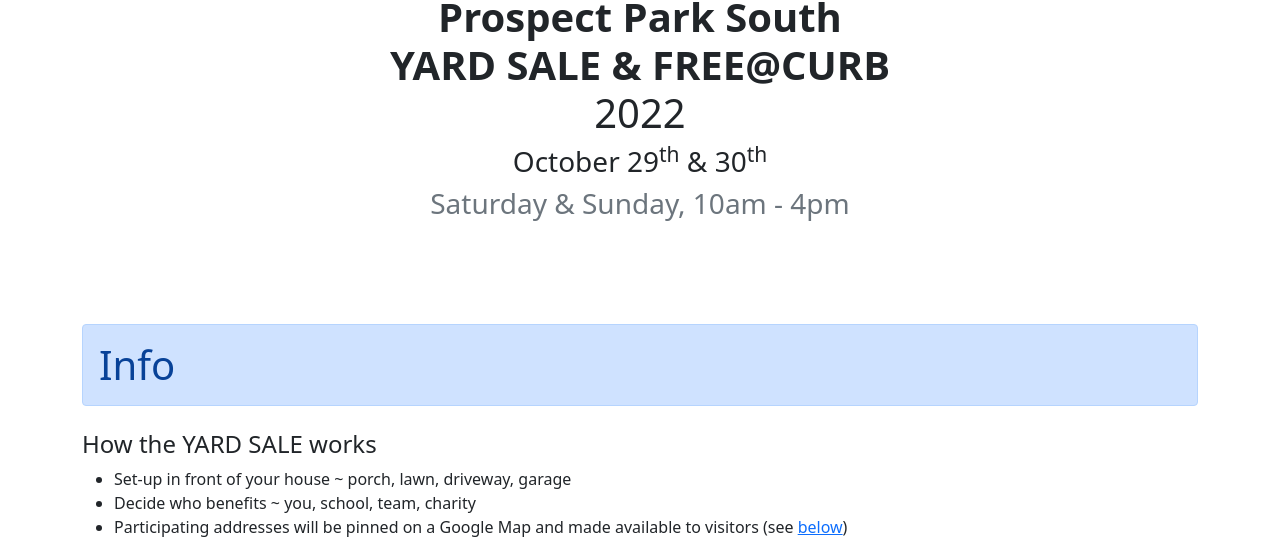
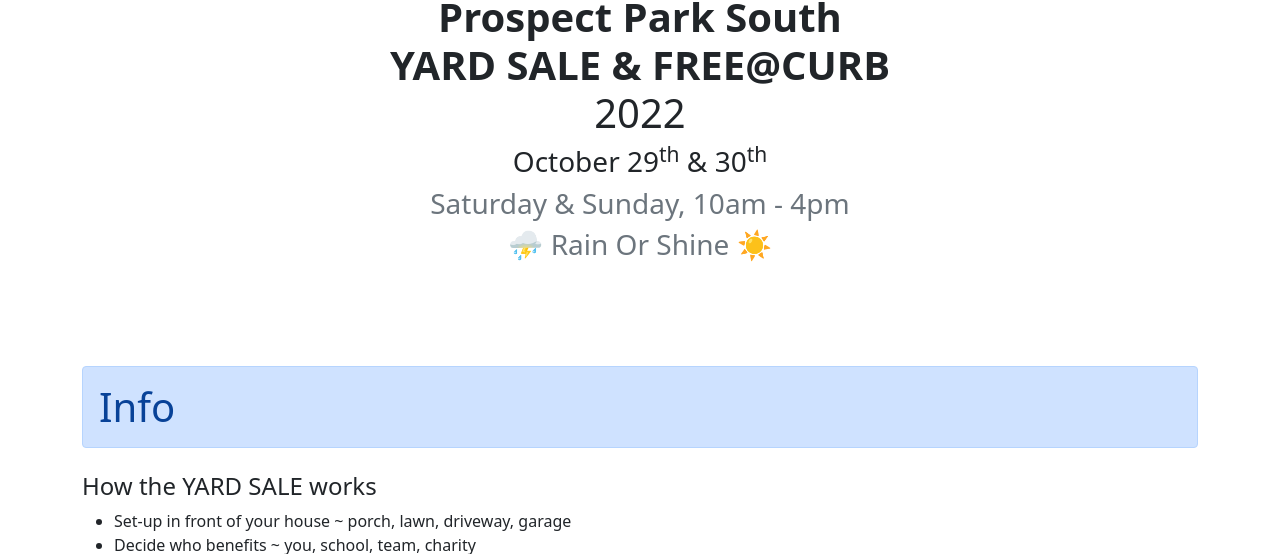
Before and after one commit to kenhutchinson/pps-yard-sale, a website: page src/index.html in a window 1280 px wide. Shown: the part 251-805 px from the top of the page. Drawn offline with nearby package versions, Linux system fonts and the light colour scheme.

Commit message:
Added rain or shine

```diff
--- a/src/index.html
+++ b/src/index.html
@@ -27,6 +27,7 @@
       <h1 class="fw-bold">Prospect Park South<br />YARD SALE & FREE@CURB<br /><span class="display-6">2022</span></h1>
       <h3>October 29<sup>th</sup> & 30<sup>th</sup></h3>
       <h3 class="text-muted">Saturday & Sunday, 10am - 4pm</h3>
+      <h3 class="text-muted"> ⛈️ Rain Or Shine ☀️</h3>
     </div>
 
     <div id="scrollspyHeadingInfo" class="alert alert-primary display-6" role="alert">Info</div>
```
